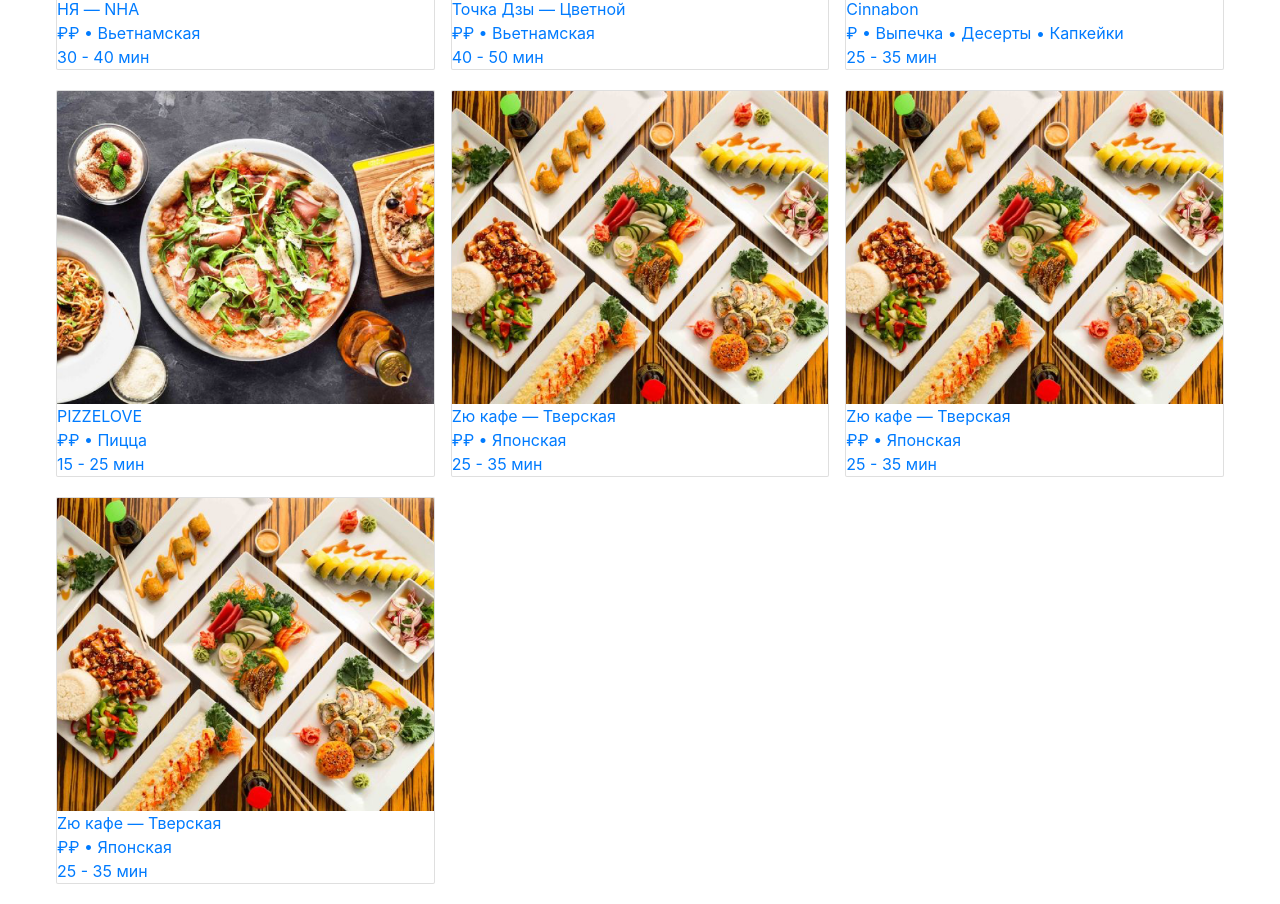
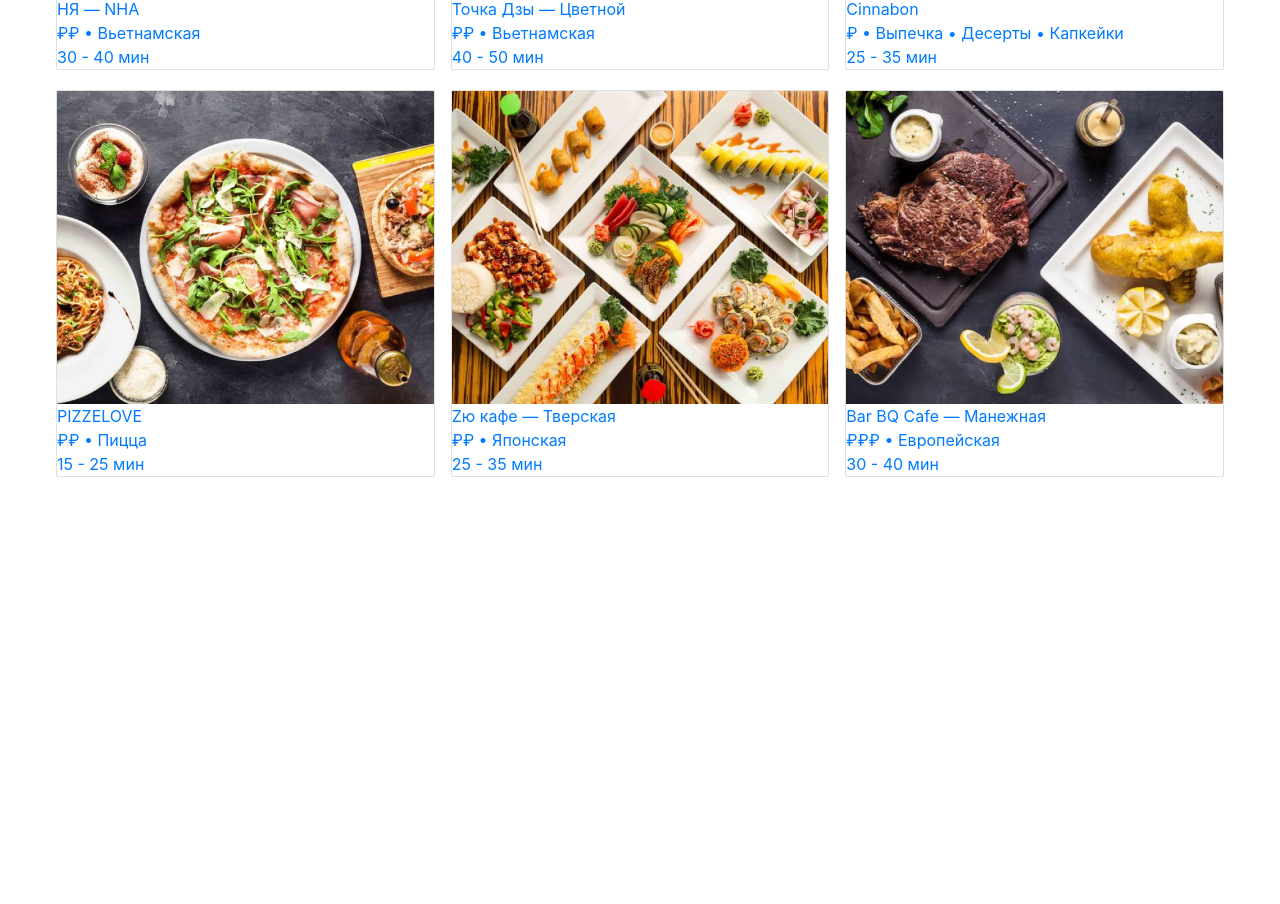
Before and after one commit to nsokolova0399/UBER-EATS, a plain HTML site: page index.html in a window 1280 px wide. Shown: the part 972-1876 px from the top of the page. After the commit the page ends 1469 px from the top, so only its background shows below. Drawn offline with nearby package versions, Linux system fonts and the light colour scheme.

Commit message:
Update index.html

```diff
--- a/index.html
+++ b/index.html
@@ -188,25 +188,11 @@
                 <a href="#" target="newtab">
                   <div class="card">
                     <div class="card-image">
-                      <img src="photo8.png" alt="Cinnabon">
+                      <img src="photo9.png" alt="Bar BQ Cafe — Манежная">
                     </div>
-                    <div class='title'>Zю кафе  — Тверская</div>
-                    <div class='title1'>₽₽ • Японская </div>
-                    <div class='title2'>25 - 35 мин</div>
-                  </div>
-                </a>
-              </div>
-
-
-               <div class="col-lg-4 col-md-6 col-sm-12">
-                <a href="#" target="newtab">
-                  <div class="card">
-                    <div class="card-image">
-                      <img src="photo8.png" alt="Cinnabon">
-                    </div>
-                    <div class='title'>Zю кафе  — Тверская</div>
-                    <div class='title1'>₽₽ • Японская </div>
-                    <div class='title2'>25 - 35 мин</div>
+                    <div class='title'>Bar BQ Cafe — Манежная</div>
+                    <div class='title1'>₽₽₽ • Европейская </div>
+                    <div class='title2'>30 - 40 мин</div>
                   </div>
                 </a>
               </div>
```
